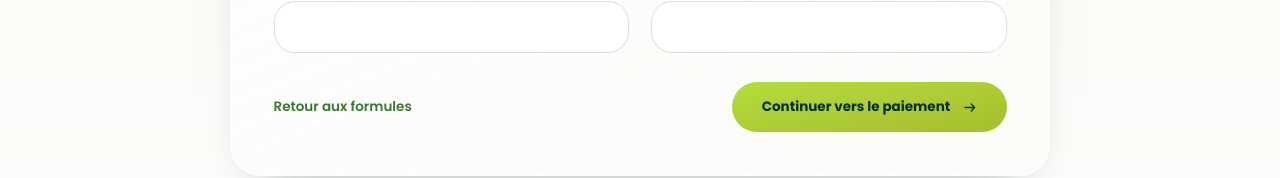
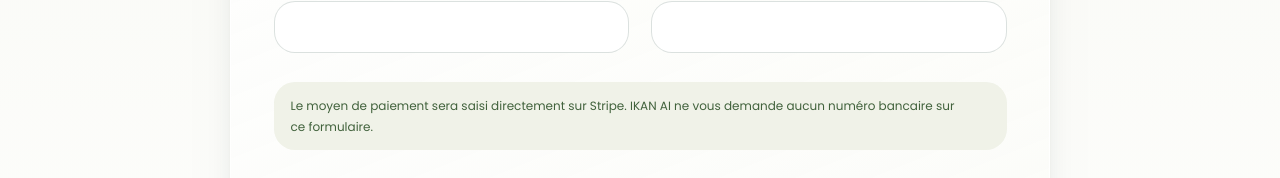
Before and after one commit to Rasmata12/ikanai-site, a React (Vite) app: page /inscription in a window 1280 px wide. Shown: the part 1055-1233 px from the top of the page. Built offline with nearby package versions, Linux system fonts and the light colour scheme; no server answers.

Commit message:
fix: route enterprise quotes to contact

```diff
--- a/src/pages/platform-page.tsx
+++ b/src/pages/platform-page.tsx
@@ -47,6 +47,8 @@ export default function PlatformPage() {
       <OffersSection onSelect={(offer) => {
         if (offer === 'Starter' || offer === 'Pro') {
           navigate(`/inscription?plan=${offer.toLowerCase()}`);
+        } else if (offer === 'Entreprise' || offer === 'Enterprise') {
+          navigate('/contact#formulaire');
         }
       }} />
 
--- a/src/pages/signup-page.tsx
+++ b/src/pages/signup-page.tsx
@@ -108,6 +108,9 @@ export default function SignupPage() {
                   <Field label="Téléphone" name="telephone" type="tel" required={false} value={form.telephone} onChange={update('telephone')} />
                 </div>
               </div>
+              <p className="rounded-xl bg-[hsl(var(--muted))] px-4 py-3 t-xs leading-5 text-[hsl(var(--muted-foreground))]">
+                Le moyen de paiement sera saisi directement sur Stripe. IKAN AI ne vous demande aucun numéro bancaire sur ce formulaire.
+              </p>
               {error ? <p role="alert" className="rounded-xl bg-red-50 px-4 py-3 t-sm text-red-700">{error}</p> : null}
               <div className="flex flex-col-reverse gap-4 sm:flex-row sm:items-center sm:justify-between">
                 <Link href="/solution#offres" className="focus-ring t-sm font-semibold text-[hsl(var(--secondary))] hover:text-[hsl(var(--primary))]">Retour aux formules</Link>
```
